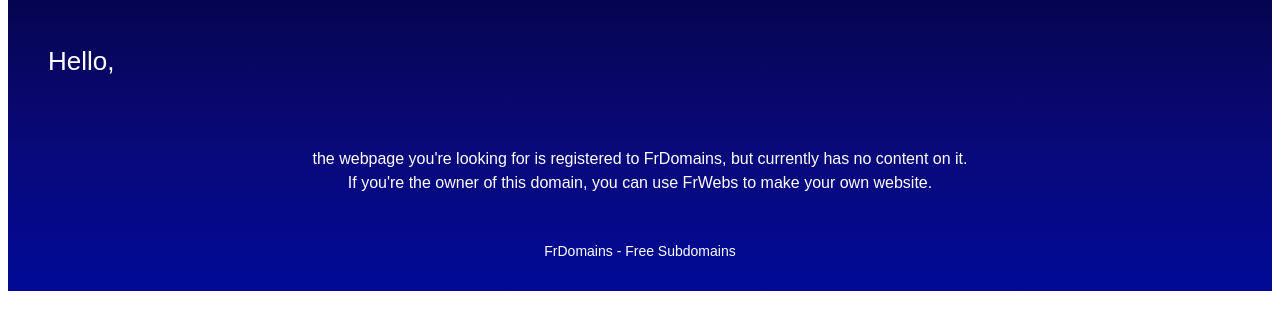
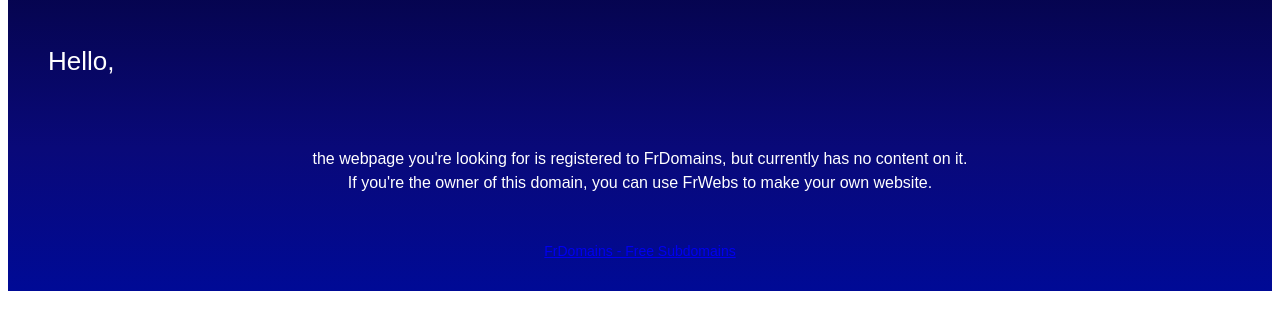
Before and after one commit to frdhostlolveryuniqueusernamesoyea/nosite, a plain HTML site: page index.html in a window 1280 px wide. Shown: the part 190-520 px from the top of the page. Drawn offline with Linux system fonts and the light colour scheme.

Commit message:
Update index.html

```diff
--- a/index.html
+++ b/index.html
@@ -32,7 +32,7 @@
                         <tbody>
                             <tr>
                                 <td style="padding: 10px; text-align: center; font-size: 14px; font-family: Arial, sans-serif;">
-                                    FrDomains - Free Subdomains
+                                    <a href="https://frdomains.site">FrDomains - Free Subdomains</a>
                                 </td>
                             </tr>
                         </tbody>
```
